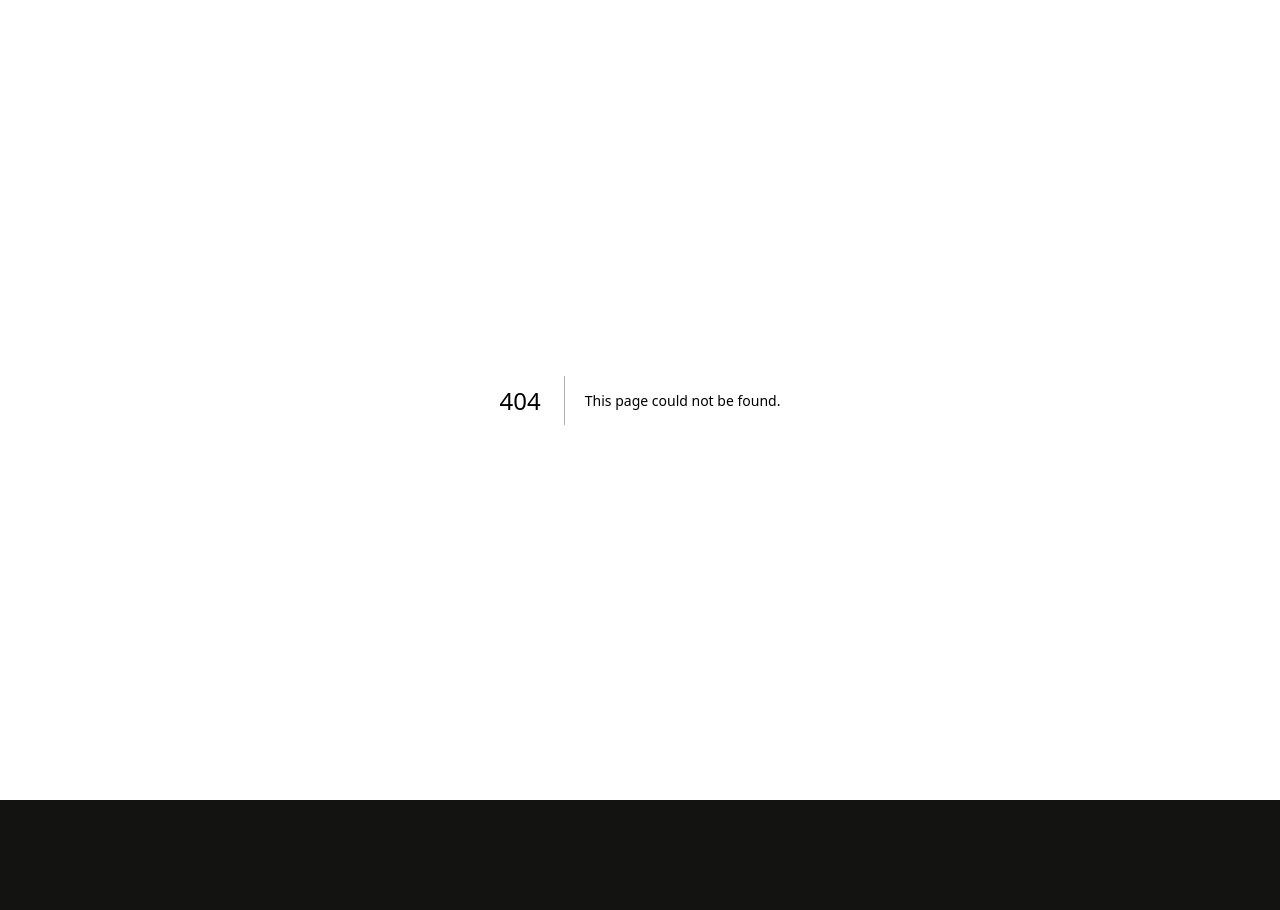
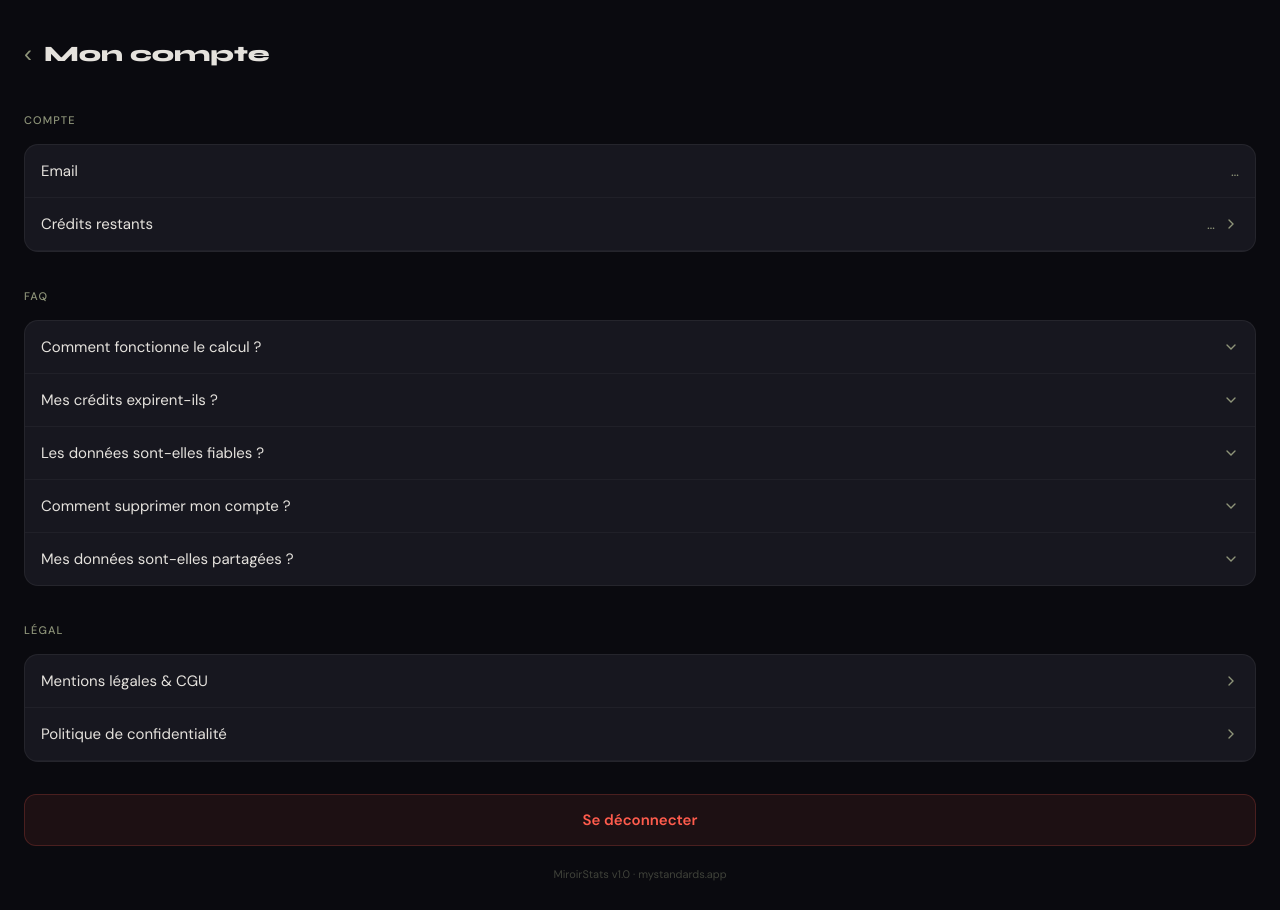
Before and after one commit to pakombi-ops/miroir-stats, a Next.js app: page /profile in a window 1280 px wide. Before the commit this address had no page. Before the commit the page ends 800 px from the top, so only its background shows below. Built offline with nearby package versions, Linux system fonts and the light colour scheme; no server answers.

Commit message:
feat: page profile avec FAQ, légal, déconnexion

```diff
--- /dev/null
+++ b/app/profile/page.tsx
@@ -0,0 +1,171 @@
+'use client'
+import { useEffect, useState } from 'react'
+import { useRouter } from 'next/navigation'
+import { createBrowserClient } from '@supabase/ssr'
+
+const FAQ = [
+  {
+    q: "Comment fonctionne le calcul ?",
+    a: "MiroirStats utilise des données démographiques mondiales pour estimer le pourcentage de la population qui correspond à tes critères."
+  },
+  {
+    q: "Mes crédits expirent-ils ?",
+    a: "Non — tes crédits n'ont pas de date d'expiration. Tu peux les utiliser quand tu veux."
+  },
+  {
+    q: "Les données sont-elles fiables ?",
+    a: "Les estimations sont basées sur des données statistiques mondiales (OMS, Eurostat, recensements nationaux). Elles donnent un ordre de grandeur réaliste."
+  },
+  {
+    q: "Comment supprimer mon compte ?",
+    a: "Envoie un email à support@mystandards.app avec l'objet 'Suppression de compte' et ton adresse email de connexion."
+  },
+  {
+    q: "Mes données sont-elles partagées ?",
+    a: "Non. Tes critères et résultats restent privés et ne sont jamais partagés avec des tiers."
+  },
+]
+
+export default function ProfilePage() {
+  const [email, setEmail] = useState<string | null>(null)
+  const [balance, setBalance] = useState<number | null>(null)
+  const [openFaq, setOpenFaq] = useState<number | null>(null)
+  const [loggingOut, setLoggingOut] = useState(false)
+  const router = useRouter()
+
+  useEffect(() => {
+    const supabase = createBrowserClient(
+      process.env.NEXT_PUBLIC_SUPABASE_URL!,
+      process.env.NEXT_PUBLIC_SUPABASE_ANON_KEY!
+    )
+    const load = async () => {
+      const { data: { user } } = await supabase.auth.getUser()
+      if (!user) return
+      setEmail(user.email ?? null)
+      const { data } = await supabase.from('credits').select('balance').eq('user_id', user.id).single()
+      setBalance(data?.balance ?? 0)
+    }
+    load()
+  }, [])
+
+  const handleLogout = async () => {
+    setLoggingOut(true)
+    const supabase = createBrowserClient(
+      process.env.NEXT_PUBLIC_SUPABASE_URL!,
+      process.env.NEXT_PUBLIC_SUPABASE_ANON_KEY!
+    )
+    await supabase.auth.signOut()
+    router.replace('/login')
+  }
+
+  const Section = ({ title, children }: { title: string; children: React.ReactNode }) => (
+    <div style={{ marginBottom: '32px' }}>
+      <p style={{
+        fontFamily: 'DM Sans', fontSize: '11px', fontWeight: 500,
+        letterSpacing: '0.1em', textTransform: 'uppercase',
+        color: '#8e9479', marginBottom: '12px'
+      }}>
+        {title}
+      </p>
+      <div style={{
+        background: '#17171F', border: '1px solid rgba(255,255,255,0.06)',
+        borderRadius: '14px', overflow: 'hidden'
+      }}>
+        {children}
+      </div>
+    </div>
+  )
+
+  const Row = ({ label, value, onPress, chevron }: { label: string; value?: string; onPress?: () => void; chevron?: boolean }) => (
+    <button
+      onClick={onPress}
+      disabled={!onPress}
+      style={{
+        width: '100%', display: 'flex', alignItems: 'center', justifyContent: 'space-between',
+        padding: '16px', background: 'none', border: 'none', borderBottom: '1px solid rgba(255,255,255,0.04)',
+        cursor: onPress ? 'pointer' : 'default', textAlign: 'left'
+      }}>
+      <span style={{ fontFamily: 'DM Sans', fontSize: '15px', color: '#e5e2dd' }}>{label}</span>
+      <div style={{ display: 'flex', alignItems: 'center', gap: '8px' }}>
+        {value && <span style={{ fontFamily: 'DM Sans', fontSize: '14px', color: '#8e9479' }}>{value}</span>}
+        {chevron && (
+          <svg width="16" height="16" viewBox="0 0 24 24" fill="none" stroke="#8e9479" strokeWidth="2" strokeLinecap="round">
+            <polyline points="9 18 15 12 9 6"/>
+          </svg>
+        )}
+      </div>
+    </button>
+  )
+
+  return (
+    <div style={{ minHeight: '100vh', backgroundColor: '#0A0A0F', padding: '24px' }}>
+
+      {/* Header */}
+      <div style={{ display: 'flex', alignItems: 'center', gap: '12px', marginBottom: '40px', paddingTop: '16px' }}>
+        <button onClick={() => router.back()}
+          style={{ background: 'none', border: 'none', color: '#8e9479', cursor: 'pointer', fontSize: '24px', padding: 0 }}>
+          ‹
+        </button>
+        <h1 style={{ fontFamily: 'Syne', fontSize: '22px', fontWeight: 800, color: '#e5e2dd', margin: 0 }}>
+          Mon compte
+        </h1>
+      </div>
+
+      {/* Compte */}
+      <Section title="Compte">
+        <Row label="Email" value={email ?? '…'} />
+        <Row label="Crédits restants" value={balance === null ? '…' : `${balance} crédits`} onPress={() => router.push('/pricing')} chevron />
+      </Section>
+
+      {/* FAQ */}
+      <Section title="FAQ">
+        {FAQ.map((item, i) => (
+          <div key={i} style={{ borderBottom: i < FAQ.length - 1 ? '1px solid rgba(255,255,255,0.04)' : 'none' }}>
+            <button
+              onClick={() => setOpenFaq(openFaq === i ? null : i)}
+              style={{
+                width: '100%', display: 'flex', alignItems: 'center', justifyContent: 'space-between',
+                padding: '16px', background: 'none', border: 'none', cursor: 'pointer', textAlign: 'left'
+              }}>
+              <span style={{ fontFamily: 'DM Sans', fontSize: '15px', color: '#e5e2dd', paddingRight: '16px' }}>
+                {item.q}
+              </span>
+              <svg width="16" height="16" viewBox="0 0 24 24" fill="none" stroke="#8e9479" strokeWidth="2" strokeLinecap="round"
+                style={{ transform: openFaq === i ? 'rotate(180deg)' : 'rotate(0)', transition: 'transform 0.2s', flexShrink: 0 }}>
+                <polyline points="6 9 12 15 18 9"/>
+              </svg>
+            </button>
+            {openFaq === i && (
+              <div style={{ padding: '0 16px 16px', fontFamily: 'DM Sans', fontSize: '14px', color: '#8e9479', lineHeight: '1.6' }}>
+                {item.a}
+              </div>
+            )}
+          </div>
+        ))}
+      </Section>
+
+      {/* Légal */}
+      <Section title="Légal">
+        <Row label="Mentions légales & CGU" onPress={() => window.open('https://www.mystandards.app/legal', '_blank')} chevron />
+        <Row label="Politique de confidentialité" onPress={() => window.open('https://www.mystandards.app/privacy', '_blank')} chevron />
+      </Section>
+
+      {/* Déconnexion */}
+      <button
+        onClick={handleLogout}
+        disabled={loggingOut}
+        style={{
+          width: '100%', height: '52px', borderRadius: '12px',
+          background: 'rgba(255,92,77,0.08)', border: '1px solid rgba(255,92,77,0.2)',
+          color: '#FF5C4D', fontFamily: 'DM Sans', fontSize: '15px', fontWeight: 600,
+          cursor: 'pointer', marginBottom: '16px'
+        }}>
+        {loggingOut ? 'Déconnexion…' : 'Se déconnecter'}
+      </button>
+
+      <p style={{ textAlign: 'center', fontFamily: 'DM Sans', fontSize: '11px', color: '#8e9479', opacity: 0.4 }}>
+        MiroirStats v1.0 · mystandards.app
+      </p>
+    </div>
+  )
+}
--- a/components/ui/CreditsBar.tsx
+++ b/components/ui/CreditsBar.tsx
@@ -20,20 +20,17 @@ export default function CreditsBar({ onCreditsLoaded }: CreditsBarProps) {
 
     const loadCredits = async () => {
       const { data: { user } } = await supabase.auth.getUser()
-
       if (!user) {
         setBalance(0)
         setAuthenticated(false)
         onCreditsLoaded?.(0, null)
         return
       }
-
       const { data } = await supabase
         .from('credits')
         .select('balance')
         .eq('user_id', user.id)
         .single()
-
       const bal = data?.balance ?? 0
       setBalance(bal)
       setAuthenticated(true)
@@ -46,10 +43,15 @@ export default function CreditsBar({ onCreditsLoaded }: CreditsBarProps) {
   return (
     <div className="flex items-center justify-between px-5 py-3"
       style={{ borderBottom: '1px solid var(--border)', background: 'var(--bg-surface)' }}>
+
+      {/* Logo */}
       <div className="flex items-center gap-2">
         <div className="w-1.5 h-1.5 rounded-full" style={{ background: '#C8FF00', animation: 'pulseDot 2s infinite' }} />
         <span className="font-display font-bold text-lg tracking-tight">MIROIR</span>
       </div>
+
+      {/* Droite : crédits + bouton info */}
+      <div style={{ display: 'flex', alignItems: 'center', gap: '8px' }}>
         <button
           onClick={() => router.push('/pricing')}
           className="flex items-center gap-2 px-3 py-1.5 rounded-full text-xs font-medium"
@@ -59,6 +61,23 @@ export default function CreditsBar({ onCreditsLoaded }: CreditsBarProps) {
             : <span style={{ color: '#C8FF00' }}>{balance === null ? '…' : `${balance} crédits`}</span>
           }
         </button>
+
+        {/* Bouton ⓘ */}
+        <button
+          onClick={() => router.push('/profile')}
+          style={{
+            width: '32px', height: '32px', borderRadius: '50%',
+            background: 'rgba(255,255,255,0.05)', border: '1px solid rgba(255,255,255,0.1)',
+            display: 'flex', alignItems: 'center', justifyContent: 'center',
+            cursor: 'pointer', color: '#8e9479'
+          }}>
+          <svg width="16" height="16" viewBox="0 0 24 24" fill="none" stroke="currentColor" strokeWidth="2" strokeLinecap="round">
+            <circle cx="12" cy="12" r="10"/>
+            <line x1="12" y1="8" x2="12" y2="8.5" strokeWidth="2.5"/>
+            <line x1="12" y1="11" x2="12" y2="16"/>
+          </svg>
+        </button>
+      </div>
     </div>
   )
 }
```
Lines whose indentation alone changed are shown as unchanged.
